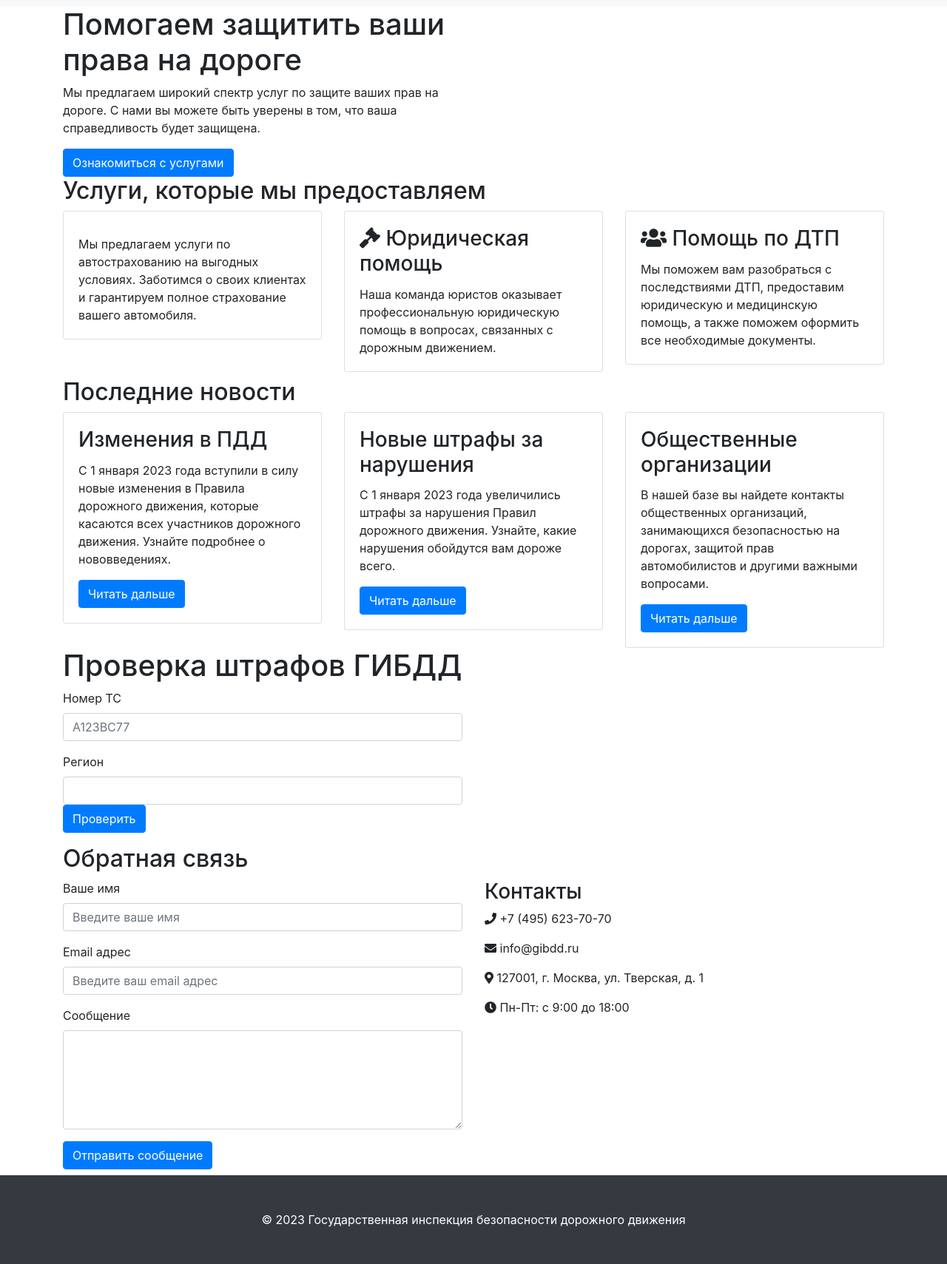
After one commit to Toha11rs/ais_gibdd, a Django app: template templates/base/test.html in a window 1280 px wide. The commit adds this page. Shown: the part 317-2026 px from the top of the page at 74% size. Run offline with Django 4.2, Linux system fonts and the light colour scheme; the template is opened without the code that fills it, so the values that code supplies are empty; some libraries are stand-ins or nearby versions.

Commit message:
add main pages

```diff
--- a/ais/models.py
+++ b/ais/models.py
@@ -155,6 +155,9 @@ class Employee(models.Model):
     class Meta:
         db_table = 'employee'
 
+    def __str__(self):
+        return f"{self.Name}"
+
 
 class Penalty (models.Model):
     driver = models.ForeignKey(Driver, on_delete=models.CASCADE)
--- a/base/settings.py
+++ b/base/settings.py
@@ -44,7 +44,6 @@ LOGOUT_URL = 'logout'
 
 INSTALLED_APPS = [
     'ais',
-    'crispy_forms',
     'django.contrib.admin',
     'django.contrib.auth',
     'django.contrib.contenttypes',
@@ -53,7 +52,7 @@ INSTALLED_APPS = [
     'django.contrib.staticfiles',
 
 ]
-CRISPY_TEMPLATE_PACK = 'bootstrap4'
+
 
 MIDDLEWARE = [
     'django.middleware.security.SecurityMiddleware',
--- a/base/urls.py
+++ b/base/urls.py
@@ -19,9 +19,12 @@ from ais import views
 
 urlpatterns = [
     path('admin/', admin.site.urls),
-    path('', views.search_driver_license,
+    path('serach/', views.search_driver_license,
          name='search_driver_license'),
     path('car_info/<int:driver_license_id>/', views.car_info, name='car_info'),
-    path('penalty/<int:driver_license_id>/',
-         views.penalty_view, name='penalty_view'),
+
+    path('', views.test, name='test'),
+
+    path('registercar/', views.RegisterCar, name='registercar'),
+
 ]
--- /dev/null
+++ b/static/images/css/main.css
@@ -0,0 +1,7 @@
+.header {
+    background-color: red;
+}
+
+#header {
+    background-color: red;
+}
--- a/templates/base/search.html
+++ b/templates/base/search.html
@@ -50,13 +50,13 @@
             <div>
 
 
-            {% block ViolationForm %}
+
                 <form method="POST">
                   {% csrf_token %}
                   {{ form.as_p }}
                   <button type="submit">Выписать штраф</button>
                 </form>
-                {% endblock %}
+
 
             {% comment %} {% block PenaltyForm %}
             <form>
--- /dev/null
+++ b/templates/base/test.html
@@ -0,0 +1,187 @@
+<!DOCTYPE html>
+<html lang="ru">
+<head>
+  <meta charset="UTF-8">
+  <meta name="viewport" content="width=device-width, initial-scale=1.0">
+  <title>Неофициальный сайт Гоставтоиспекции</title>
+  <link rel="stylesheet" href="https://maxcdn.bootstrapcdn.com/bootstrap/4.0.0/css/bootstrap.min.css">
+  <link rel="stylesheet" href="css/style.css">
+  <link rel="stylesheet" href="https://use.fontawesome.com/releases/v5.15.3/css/all.css">
+</head>
+<body>
+  <header class="header">
+    <link rel="stylesheet" type="text/css" href="static/css/main.css">
+    <nav class="navbar navbar-expand-lg navbar-light bg-light">
+      <div class="container">
+        <a class="navbar-brand" href="#">
+          <img src="static/gibdd.png" alt="Логотип">
+        </a>
+        <button class="navbar-toggler" type="button" data-toggle="collapse" data-target="#navbarNav" aria-controls="navbarNav" aria-expanded="false" aria-label="Toggle navigation">
+          <span class="navbar-toggler-icon"></span>
+        </button>
+        <div class="collapse navbar-collapse" id="navbarNav">
+          <ul class="navbar-nav ml-auto">
+            <li class="nav-item active">
+              <a class="nav-link" href="#">Главная</a>
+            </li>
+            <li class="nav-item">
+              <a class="nav-link" href="#">О нас</a>
+            </li>
+            <li class="nav-item">
+              <a class="nav-link" href="#">Услуги</a>
+            </li>
+            <li class="nav-item">
+              <a class="nav-link" href="#">Новости</a>
+            </li>
+            <li class="nav-item">
+              <a class="nav-link" href="#">Контакты</a>
+            </li>
+          </ul>
+        </div>
+      </div>
+    </nav>
+  </header>
+  <main>
+    <section class="section-banner">
+      <div class="container">
+        <div class="row align-items-center">
+          <div class="col-md-6">
+            <h1>Помогаем защитить ваши права на дороге</h1>
+            <p>Мы предлагаем широкий спектр услуг по защите ваших прав на дороге. С нами вы можете быть уверены в том, что ваша справедливость будет защищена.</p>
+            <a href="registercar" class="btn btn-primary">Ознакомиться с услугами</a>
+          </div>
+
+
+        </div>
+      </div>
+    </section>
+    <section class="section-services">
+      <div class="container">
+        <h2>Услуги, которые мы предоставляем</h2>
+        <div class="row">
+          <div class="col-md-4">
+            <div class="card">
+              <div class="card-body">
+                <h3 class="card-title">
+                </h3>
+                <p class="card-text">Мы предлагаем услуги по автострахованию на выгодных условиях. Заботимся о своих клиентах и гарантируем полное страхование вашего автомобиля.</p>
+              </div>
+            </div>
+          </div>
+          <div class="col-md-4">
+            <div class="card">
+
+              <div class="card-body">
+                <h3 class="card-title"><i class="fas fa-gavel"></i> Юридическая помощь</h3>
+                <p class="card-text">Наша команда юристов оказывает профессиональную юридическую помощь в вопросах, связанных с дорожным движением.</p>
+              </div>
+            </div>
+          </div>
+          <div class="col-md-4">
+            <div class="card">
+              <div class="card-body">
+                <h3 class="card-title"><i class="fas fa-users"></i> Помощь по ДТП</h3>
+                <p class="card-text">Мы поможем вам разобраться с последствиями ДТП, предоставим юридическую и медицинскую помощь, а также поможем оформить все необходимые документы.</p>
+              </div>
+            </div>
+          </div>
+        </div>
+      </div>
+    </section>
+    <section class="section-news">
+      <div class="container">
+        <h1>
+
+        </h1>
+        <h2>Последние новости</h2>
+        <div class="row">
+          <div class="col-md-4">
+            <div class="card">
+              <div class="card-body">
+                <h3 class="card-title">Изменения в ПДД</h3>
+                <p class="card-text">С 1 января 2023 года вступили в силу новые изменения в Правила дорожного движения, которые касаются всех участников дорожного движения. Узнайте подробнее о нововведениях.</p>
+                <a href="#" class="btn btn-primary">Читать дальше</a>
+              </div>
+            </div>
+          </div>
+          <div class="col-md-4">
+            <div class="card">
+              <div class="card-body">
+                <h3 class="card-title">Новые штрафы за нарушения</h3>
+                <p class="card-text">С 1 января 2023 года увеличились штрафы за нарушения Правил дорожного движения. Узнайте, какие нарушения обойдутся вам дороже всего.</p>
+                <a href="#" class="btn btn-primary">Читать дальше</a>
+              </div>
+            </div>
+          </div>
+          <div class="col-md-4">
+            <div class="card">
+              <div class="card-body">
+                <h3 class="card-title">Общественные организации</h3>
+                <p class="card-text">В нашей базе вы найдете контакты общественных организаций, занимающихся безопасностью на дорогах, защитой прав автомобилистов и другими важными вопросами.</p>
+                <a href="#" class="btn btn-primary">Читать дальше</a>
+              </div>
+            </div>
+          </div>
+        </div>
+      </div>
+      <div class="container">
+        <div class="row">
+          <div class="col-lg-6 col-md-12">
+            <h1 class="main-heading">Проверка штрафов ГИБДД</h1>
+            <form class="form" action="#" method="post">
+              <div class="form-group">
+                <label for="number">Номер ТС</label>
+                <input type="text" class="form-control" id="number" name="number" placeholder="A123BC77">
+              </div>
+              <div class="form-group">
+                <label for="region">Регион</label>
+                <input type="text" class="form-control" id="region" name="">
+                <div class="form-group">
+                  <button type="submit" class="btn btn-primary">Проверить</button>
+                </div>
+                </form>
+                </div>
+    </section>
+    <section class="section-feedback">
+      <div class="container">
+        <h2>Обратная связь</h2>
+        <div class="row">
+          <div class="col-md-6">
+            <form>
+              <div class="form-group">
+                <label for="name">Ваше имя</label>
+                <input type="text" class="form-control" id="name" placeholder="Введите ваше имя">
+              </div>
+              <div class="form-group">
+                <label for="email">Email адрес</label>
+                <input type="email" class="form-control" id="email" placeholder="Введите ваш email адрес">
+              </div>
+              <div class="form-group">
+                <label for="message">Сообщение</label>
+                <textarea class="form-control" id="message" rows="5"></textarea>
+              </div>
+              <button type="submit" class="btn btn-primary">Отправить сообщение</button>
+            </form>
+          </div>
+          <div class="col-md-6">
+            <div class="contact-info">
+              <h3>Контакты</h3>
+              <p><i class="fas fa-phone"></i> +7 (495) 623-70-70</p>
+              <p><i class="fas fa-envelope"></i> info@gibdd.ru</p>
+              <p><i class="fas fa-map-marker-alt"></i> 127001, г. Москва, ул. Тверская, д. 1</p>
+              <p><i class="fas fa-clock"></i> Пн-Пт: с 9:00 до 18:00</p>
+            </div>
+          </div>
+        </div>
+      </div>
+    </section>
+    <h1>
+
+    </h1>
+    <footer class="py-5 bg-dark">
+      <div class="container">
+        <p class="m-0 text-center text-white">© 2023 Государственная инспекция безопасности дорожного движения</p>
+      </div>
+      </footer>
+  </body>
+</html>
```
Also changed, not shown: ais/views.py (+13 -29 lines), base/forms.py (+13 -0 lines), templates/base/penalty.html (deleted, +0 -18 lines), templates/base/registercar.html (added, +12 -0 lines), static/images/gibdd.png (added).
